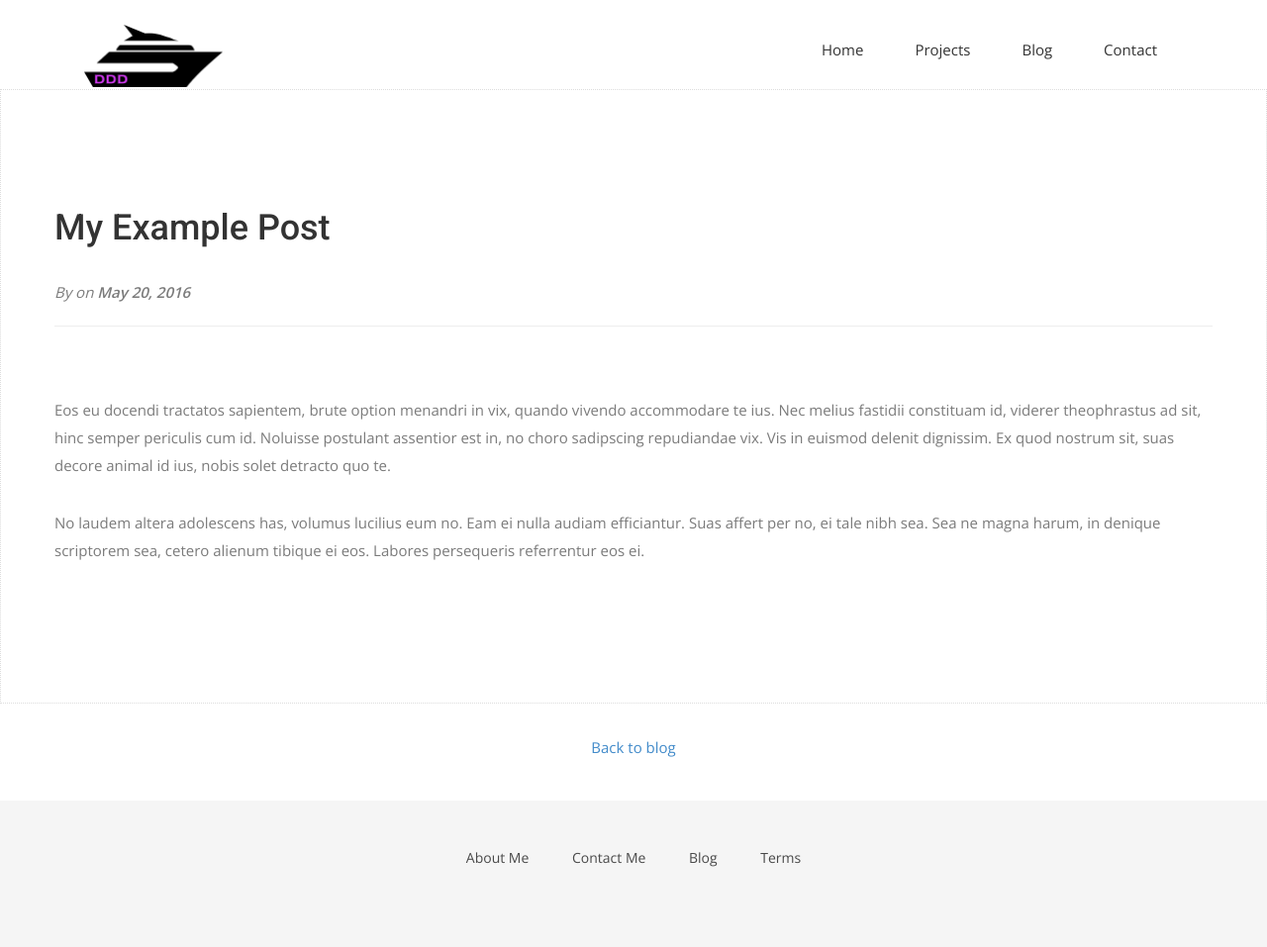
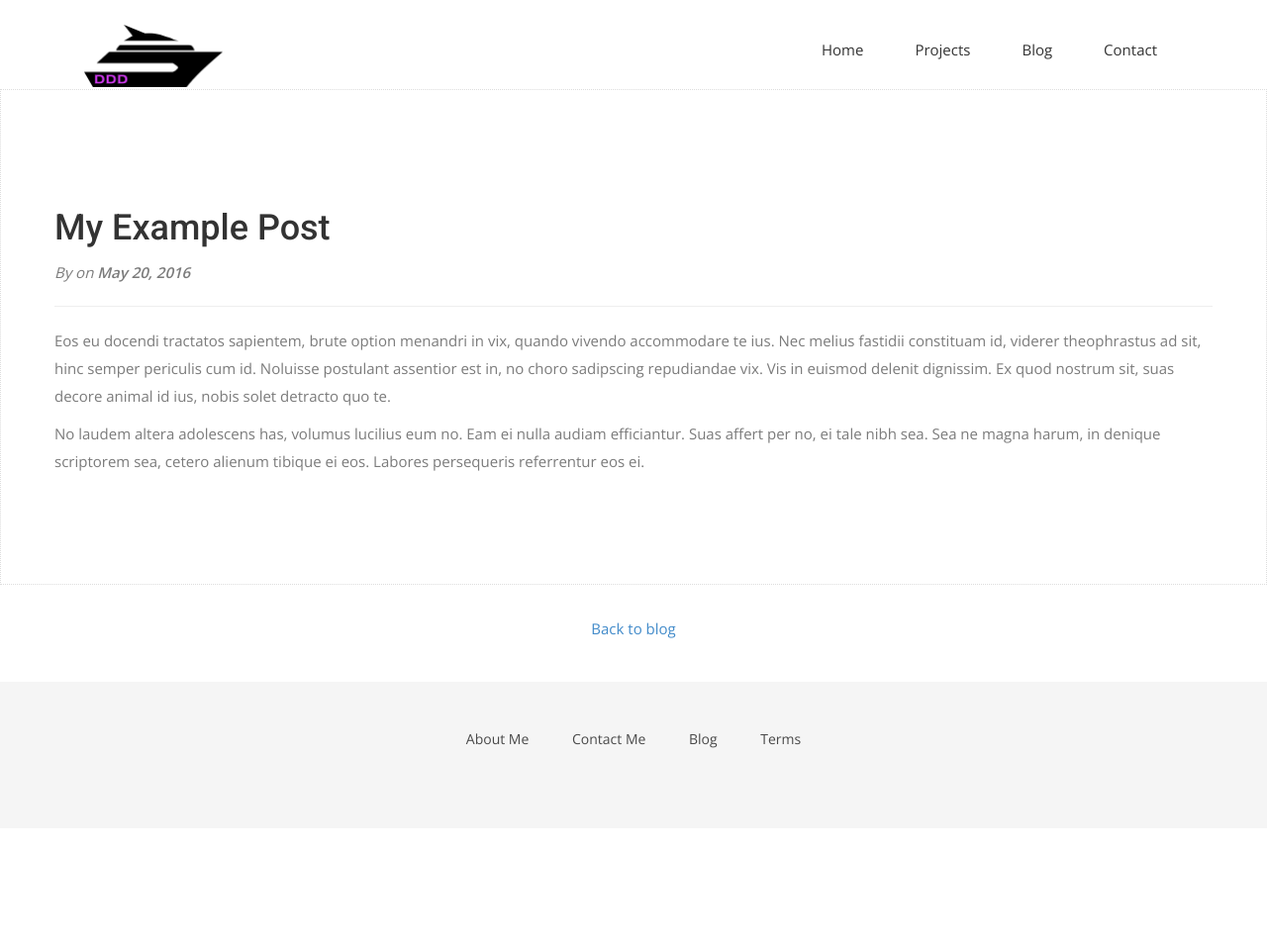
Before and after one commit to Kingslayyerr/Kingslayyerr.github.io, a Jekyll site: the page built from _posts/2016-05-20-my-example-post.md, in a window 1280 px wide. Shown: the whole page at 99% size. Built offline with Jekyll 4.4.1, drawn with Linux system fonts in a browser that asks for light colours; nearby versions of some CDN libraries; some web fonts are replaced; after the commit the page ends 900 px from its top, so only the background shows below that.

Commit message:
new p css change

```diff
--- a/css/airspace.css
+++ b/css/airspace.css
@@ -157,7 +157,7 @@ font header .navbar-default .navbar-nav li a:hover {
 }
 #intro .block p {
   color: #7B7B7B;
-  padding-top: 20px;
+  padding-top: ;
 }
 #intro .block img {
   padding-left: 40px;
```
